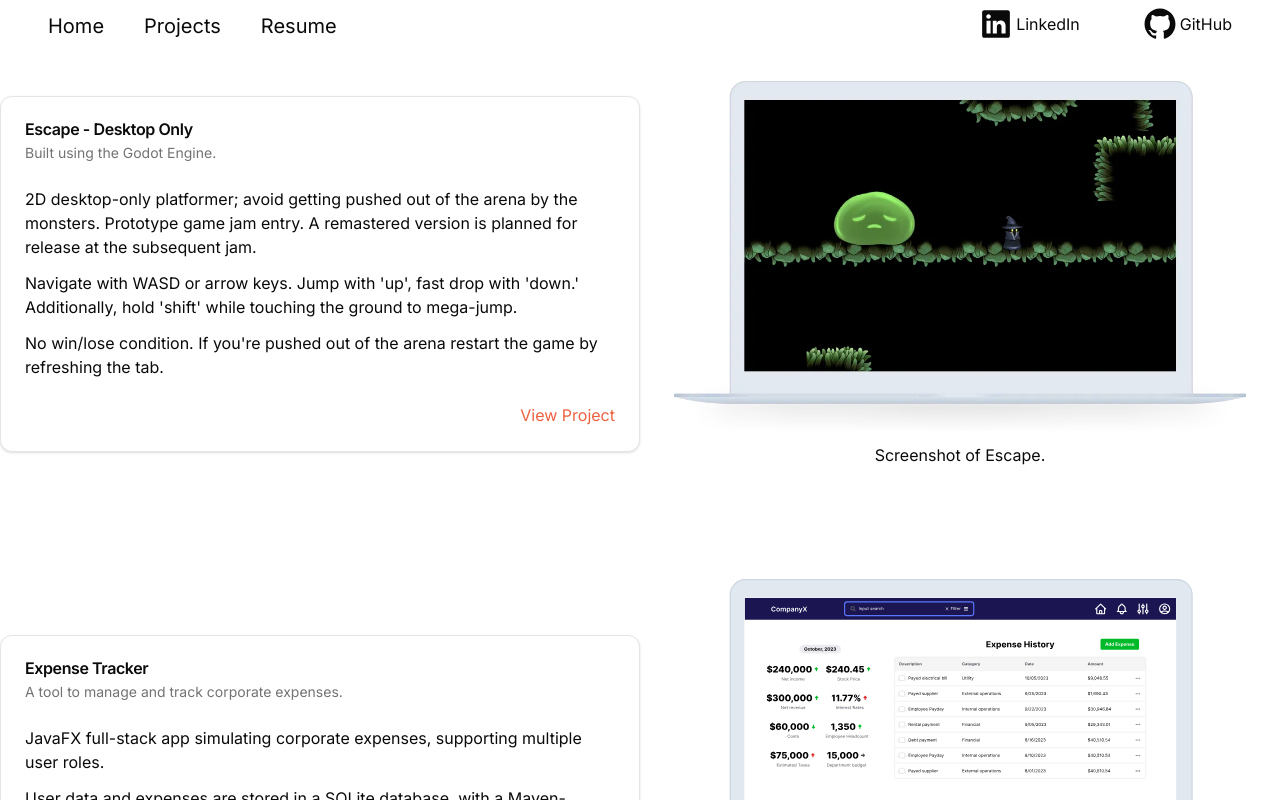
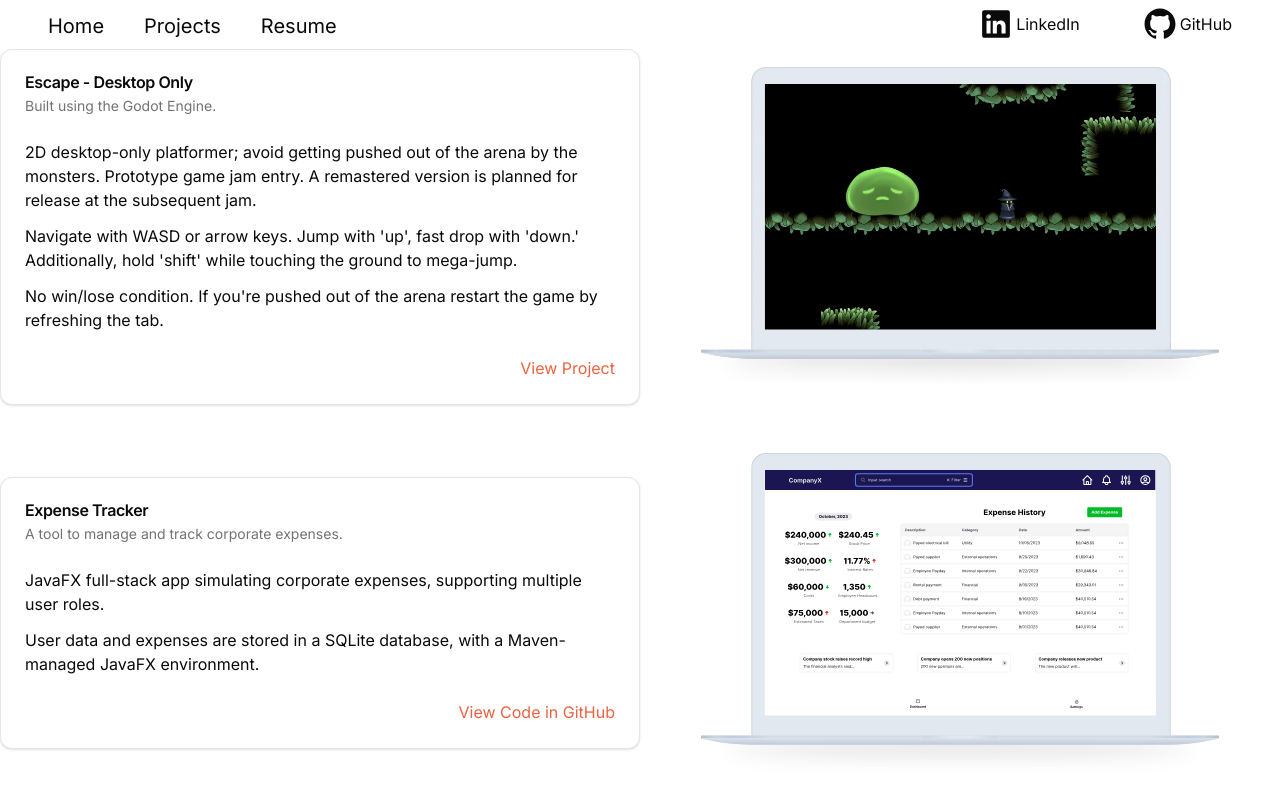
Before and after one commit to availe/Personal-Website-V2, a Next.js app: page /projects in a window 1280 px wide. Shown: the top 800 px of the page. Built offline with nearby package versions, Linux system fonts and the light colour scheme.

Commit message:
refactor

```diff
--- a/src/app/projects/page.tsx
+++ b/src/app/projects/page.tsx
@@ -1,10 +1,11 @@
 import ProjectEntry from "@/components/project-entry/project-entry";
 import ProjectsData from "@/data/txt/project-data";
+
 const ProjectsPage = () => {
   return (
     <div className="container mx-auto grid grid-flow-row gap-12">
-      {Object.entries(ProjectsData).map(([key, project], index, arr) => (
-        <ProjectEntry key={key} {...project} imageLeft={index % 2 === 0} />
+      {ProjectsData.map((project, index) => (
+        <ProjectEntry key={index} {...project} imageLeft={false} />
       ))}
     </div>
   );
--- a/src/components/project-entry/image-section.tsx
+++ b/src/components/project-entry/image-section.tsx
@@ -3,25 +3,15 @@ import Image from "next/image";
 interface ImageSectionProps {
   src: string;
   alt: string;
-  imageLeft: boolean;
 }
 
-export const ImageSection: React.FC<ImageSectionProps> = ({
-  src,
-  alt,
-  imageLeft,
-}) => (
-  <div
-    className={`flex justify-center items-center p-8 ${
-      imageLeft ? "lg:order-1" : "lg:order-2"
-    }`}
-  >
-    <figure className="relative w-full h-full">
+export const ImageSection: React.FC<ImageSectionProps> = ({ src, alt }) => (
+  <div className="flex justify-center items-center w-full">
+    <figure className="relative w-full aspect-[2/1]">
       <Image
         src={src}
         alt={alt}
-        width={572}
-        height={272}
+        fill
         style={{ objectFit: "contain" }}
       />
       <figcaption className="text-center mt-2">{alt}</figcaption>
--- a/src/components/project-entry/project-entry.tsx
+++ b/src/components/project-entry/project-entry.tsx
@@ -14,11 +14,11 @@ const ProjectEntry: React.FC<ProjectEntryProps> = ({
 }) => (
   <section
     aria-labelledby="project-title"
-    className={`container mx-auto grid grid-cols-1 lg:grid-cols-2 justify-items-center items-center ${
-      imageLeft ? "lg:order-1" : "lg:order-2"
-    }`}
+    className="container mx-auto grid grid-cols-1 lg:grid-cols-2 justify-items-center items-center"
   >
-    <ImageSection src={imageSrc} alt={imageAlt} imageLeft={imageLeft} />
+    {imageLeft ? (
+      <>
+        <ImageSection src={imageSrc} alt={imageAlt} />
         <TextSection
           title={projectName}
           description={projectDescription}
@@ -26,6 +26,19 @@ const ProjectEntry: React.FC<ProjectEntryProps> = ({
           codeUrl={codeUrl}
           isInternal={isInternal}
         />
+      </>
+    ) : (
+      <>
+        <TextSection
+          title={projectName}
+          description={projectDescription}
+          details={projectDetails}
+          codeUrl={codeUrl}
+          isInternal={isInternal}
+        />
+        <ImageSection src={imageSrc} alt={imageAlt} />
+      </>
+    )}
   </section>
 );
 
--- a/src/data/txt/project-data.tsx
+++ b/src/data/txt/project-data.tsx
@@ -31,7 +31,7 @@ const ProjectsData: ProjectData[] = [
       "JavaFX full-stack app simulating corporate expenses, supporting multiple user roles.",
       "User data and expenses are stored in a SQLite database, with a Maven-managed JavaFX environment.",
     ],
-    codeUrl: "https://github.com/availe/Expense-Tracker",
+    codeUrl: "https://github.com/xyz/Expense-Tracker",
     isInternal: false,
   },
 ];
```
Lines whose indentation alone changed are shown as unchanged.
